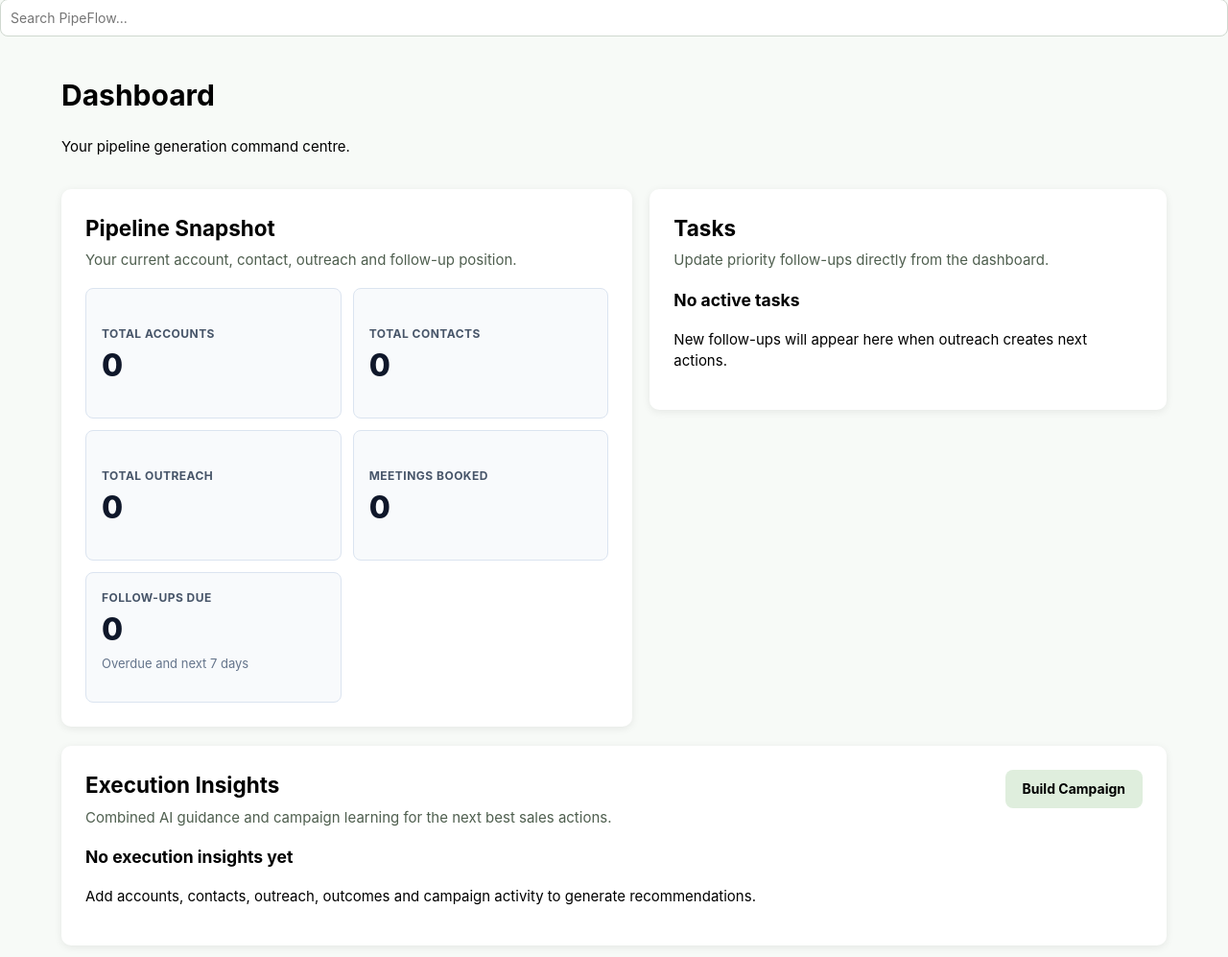
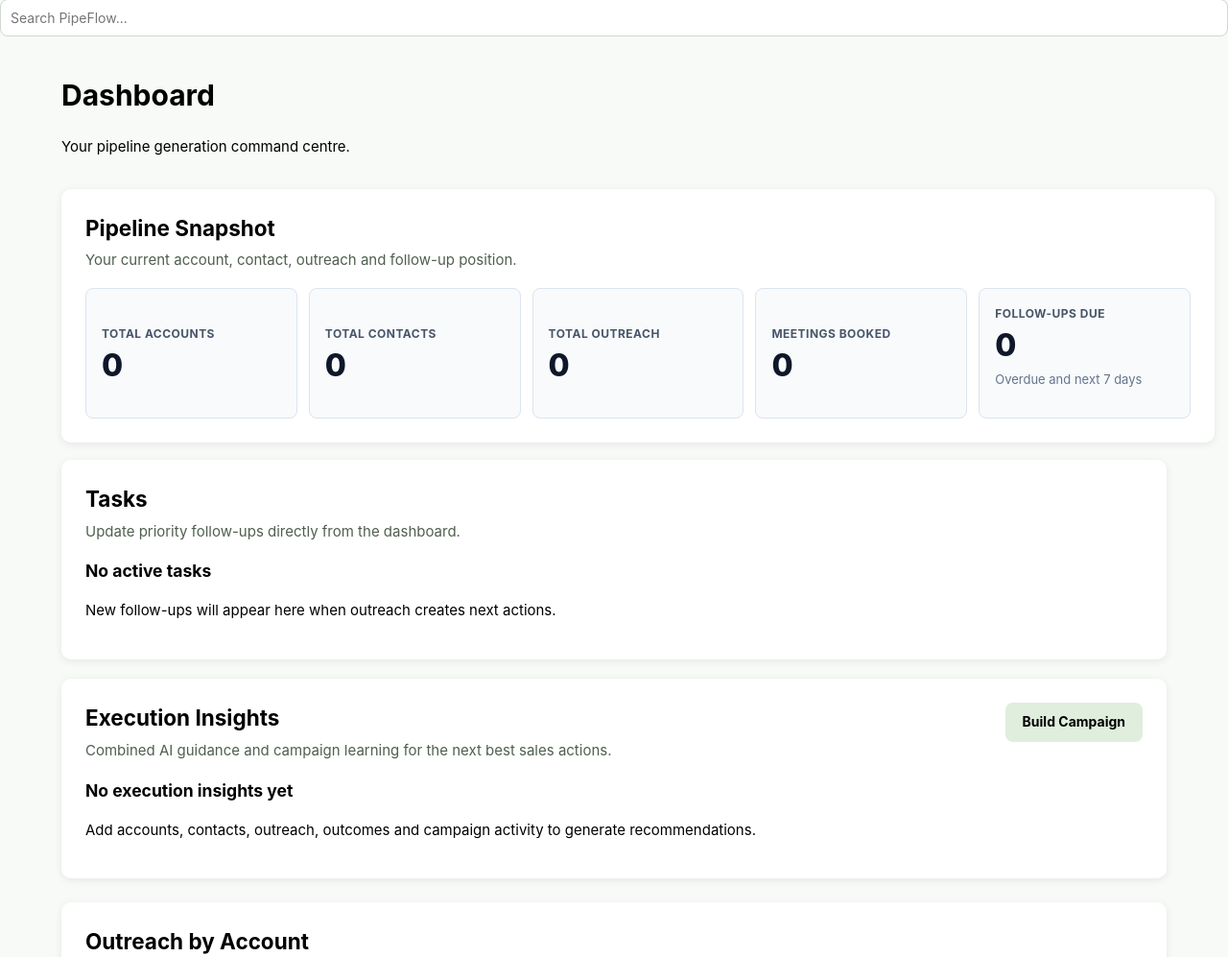
Before and after one commit to BiziMel/BiziMel, a Flask app: page / in a window 1280 px wide. Shown: the part 241-1238 px from the top of the page at 96% size. Run offline with Flask 3, Linux system fonts and the light colour scheme; the visitor is signed in with stand-in values (Sample User, id 1); data that the repository does not hold is empty; some libraries are stand-ins or nearby versions.

Commit message:
Add files via upload

```diff
--- a/app.py
+++ b/app.py
@@ -77,7 +77,7 @@ def version_health():
     from db_compat import translate_sql
     sample = "datetime(next_action_date || ' ' || IFNULL(next_action_time, '00:00')) < datetime('now', '-1 hour')"
     lines = [
-        "pipeflow_server_build=2026-05-01-combined-execution-insights-v1",
+        "pipeflow_server_build=2026-05-01-dashboard-snapshot-above-tasks-v1",
         f"database_url_configured={str(bool(os.environ.get('DATABASE_URL'))).lower()}",
         f"translation_check={translate_sql(sample)}",
     ]
--- a/static/style.css
+++ b/static/style.css
@@ -1940,7 +1940,6 @@ body {
     line-height: 1.45;
 }
 
-.dashboard-command-grid,
 .dashboard-main-grid {
     display: grid;
     grid-template-columns: minmax(0, 1.05fr) minmax(380px, 0.95fr);
@@ -1949,13 +1948,28 @@ body {
     margin-top: 18px;
 }
 
-.dashboard-snapshot-card,
+.dashboard-top-stack {
+    display: grid;
+    grid-template-columns: 1fr;
+    gap: 18px;
+    margin-top: 18px;
+}
+
+.dashboard-snapshot-card {
+    margin-top: 0;
+}
+
+.dashboard-snapshot-row {
+    width: 100%;
+}
+
 .dashboard-task-card {
     margin-top: 0;
 }
 
-.compact-snapshot-grid {
-    grid-template-columns: repeat(2, minmax(0, 1fr));
+.dashboard-snapshot-row .compact-snapshot-grid {
+    display: grid;
+    grid-template-columns: repeat(5, minmax(0, 1fr));
     gap: 12px;
     margin: 0;
 }
@@ -2037,14 +2051,17 @@ body {
 }
 
 @media (max-width: 1180px) {
-    .dashboard-command-grid,
     .dashboard-main-grid {
         grid-template-columns: 1fr;
     }
+
+    .dashboard-snapshot-row .compact-snapshot-grid {
+        grid-template-columns: repeat(2, minmax(0, 1fr));
+    }
 }
 
 @media (max-width: 700px) {
-    .compact-snapshot-grid {
+    .dashboard-snapshot-row .compact-snapshot-grid {
         grid-template-columns: 1fr;
     }
 }
--- a/templates/index.html
+++ b/templates/index.html
@@ -27,8 +27,8 @@
     </section>
 {% endif %}
 
-<div class="dashboard-command-grid">
-    <section class="form-card dashboard-snapshot-card">
+<div class="dashboard-top-stack">
+<section class="form-card dashboard-snapshot-card dashboard-snapshot-row">
         <div class="section-header">
             <div>
                 <h2>Pipeline Snapshot</h2>
@@ -73,9 +73,9 @@
                 </div>
             </a>
         </div>
-    </section>
+</section>
 
-    <section class="form-card dashboard-task-card" id="dashboard-tasks">
+<section class="form-card dashboard-task-card" id="dashboard-tasks">
         <div class="section-header">
             <div>
                 <h2>Tasks</h2>
@@ -157,7 +157,7 @@
                 <p>New follow-ups will appear here when outreach creates next actions.</p>
             </div>
         {% endif %}
-    </section>
+</section>
 </div>
 
 <section class="form-card dashboard-execution-insights-card">
```
